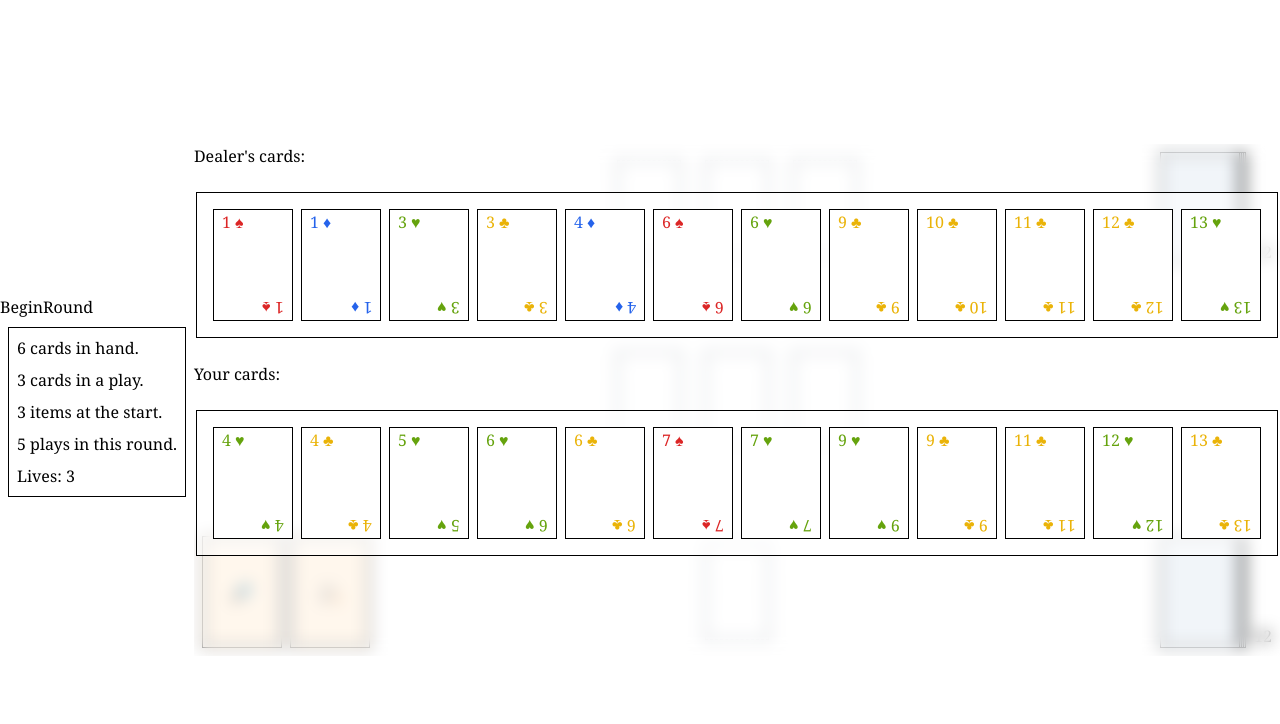
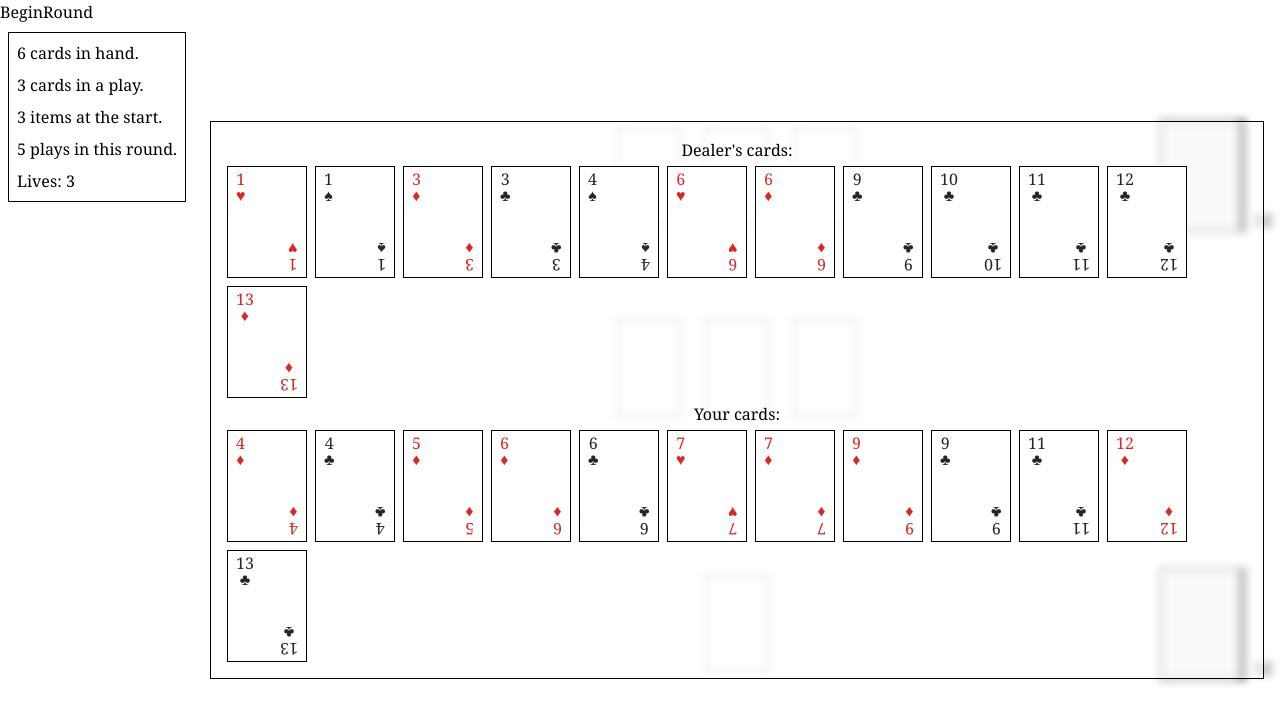
Before and after one commit to Aleshkev/card-game, a React (Vite) app: page / in a window 1280 px wide. Shown: the top 724 px of the page. Built offline with nearby package versions, Linux system fonts and the light colour scheme.

Commit message:
Move overlays into separate components

```diff
--- a/src/App.tsx
+++ b/src/App.tsx
@@ -18,6 +18,8 @@ import {
   givePlayerCards,
   newRound,
 } from "./types/logic";
+import { Popup } from "./components/Popup";
+import { ClickScreen } from "./components/ClickScreen";
 
 type GameState = {
   status: Status;
@@ -162,7 +164,7 @@ function App() {
   });
 
   return (
-    <div className="flex flex-row items-center min-h-[100vh] font-serif">
+    <div className="flex flex-row  items-stretch min-h-[100vh] font-serif">
       <div className="">
         {state.status}
         <RoundMetaView
@@ -171,7 +173,7 @@ function App() {
         />
       </div>
       <div className="grow relative">
-        <div className="">
+        <div className=" h-full">
           <Board
             roundMeta={state.roundMeta}
             roundState={state.round}
@@ -193,14 +195,12 @@ function App() {
             onShowDealerDeck={() => dispatch({ kind: "ShowDealersDeck" })}
             onShowPlayerDeck={() => dispatch({ kind: "ShowPlayerDeck" })}
             showResult={state.status === "ShowingHandResult"}
+            allowSubmit={state.status === "PlayerChoosesCards"}
           />
         </div>
         {(state.status === "ShowDealersDeck" ||
           state.status === "ShowPlayersDeck") && (
-          <div
-            className=" absolute w-full h-full top-0 backdrop-blur"
-            onClick={() => dispatch({ kind: "HideDeck" })}
-          >
+          <Popup onDismiss={() => dispatch({ kind: "HideDeck" })}>
             <CardGridView
               cards={
                 state.status === "ShowDealersDeck"
@@ -208,42 +208,27 @@ function App() {
                   : state.round.playerDeck
               }
             />
-          </div>
+          </Popup>
         )}
         {state.status === "BeginRound" && (
-          <div
-            className="absolute w-full h-full top-0 backdrop-blur flex flex-col gap-2"
-            onClick={() => dispatch({ kind: "BeginRound" })}
-          >
+          <Popup onDismiss={() => dispatch({ kind: "BeginRound" })}>
             <p>Dealer's cards:</p>
             <CardGridView cards={state.round.dealerDeck} />
             <p>Your cards:</p>
             <CardGridView cards={state.round.playerDeck} />
-          </div>
+          </Popup>
         )}
         {state.status === "SelectingDealersCards" && (
-          <div
-            className="absolute w-full h-full top-0 flex flex-col gap-2"
-            onClick={() => dispatch({ kind: "ShowResult" })}
-          >
-            Click to continue
-          </div>
+          <ClickScreen onClick={() => dispatch({ kind: "ShowResult" })} />
         )}
         {state.status === "ShowingHandResult" && (
-          <div
-            className="absolute w-full h-full top-0 flex flex-col gap-2"
-            onClick={() => dispatch({ kind: "ClearUsedCards" })}
-          >
-            Click to continue
-          </div>
+          <ClickScreen onClick={() => dispatch({ kind: "ClearUsedCards" })} />
         )}
         {state.status === "RoundEnded" && (
-          <div
-            className="absolute w-full h-full top-0 flex flex-col gap-2"
+          <ClickScreen
             onClick={() => dispatch({ kind: "NextRound" })}
-          >
-            No cards left. New round will begin. Click to continue.
-          </div>
+            label="No cards left. New round will begin. Click to continue."
+          />
         )}
       </div>
     </div>
--- a/src/components/Board.tsx
+++ b/src/components/Board.tsx
@@ -11,6 +11,7 @@ export type Props = {
 
   onPlayerSelectCard: (card: Card) => void;
   onPlayerUnselectCard: (card: Card) => void;
+  allowSubmit: boolean
   onPlayerSubmit: () => void;
   onShowDealerDeck: () => void;
   onShowPlayerDeck: () => void;
@@ -24,6 +25,7 @@ export function Board({
   onPlayerSelectCard,
   onPlayerUnselectCard,
   onPlayerSubmit,
+  allowSubmit,
   onShowDealerDeck,
   onShowPlayerDeck,
   onUseItem,
@@ -67,7 +69,7 @@ export function Board({
   );
 
   return (
-    <div className="flex flex-col gap-20 items-stretch p-2 max-w-[70em]">
+    <div className=" h-full justify-center flex flex-col gap-20 items-stretch p-2 max-w-[70em]">
       <div className="relative">
         <div className="  mx-auto flex gap-2 items-center justify-center">
           {dealerHand}
@@ -76,18 +78,18 @@ export function Board({
         <div className="absolute right-0 top-0">{dealerDeck}</div>
       </div>
       <div>
-        <div className="flex justify-center gap-2 items-center">
+        <div className="flex flex-col justify-center gap-2 items-center">
           {playerHand}
-          {showResult && <div>Score: {getScore(roundState.playerHand)}</div>}
-          {roundState.playerHand.length >= 1 && (
+          {showResult && <div>Score: {getScore(roundState.playerHand)}</div> || <div>&nbsp;</div>}
+          {(roundState.playerHand.length >= 1 && allowSubmit) && (
             <div onClick={onPlayerSubmit} className="underline cursor-pointer">
               Play
             </div>
-          )}
+          )|| <div>&nbsp;</div>}
         </div>
       </div>
       <div className=" relative">
-        <div className=" absolute left-0 top-0">{playerItems}</div>
+        {/* <div className=" absolute left-0 top-0">{playerItems}</div> */}
         <div className=" mx-auto">{playerCards}</div>
         <div className=" absolute right-0 top-0">{playerDeck}</div>
       </div>
--- a/src/components/CardGridView.tsx
+++ b/src/components/CardGridView.tsx
@@ -9,7 +9,7 @@ export function CardGridView({ cards }: Props) {
   const cardsSorted = sortCards(cards);
   return (
     <div
-      className="bg-white/50 border border-black p-4  backdrop-blur-sm m-4 mx-auto flex flex-col gap-2"
+      className=" mx-auto flex flex-col gap-2"
     >
       <div className="flex flex-row flex-wrap gap-2 ">
         {cardsSorted.map((card) => (
--- a/src/components/CardView.tsx
+++ b/src/components/CardView.tsx
@@ -7,25 +7,25 @@ export type Props = {
 
 export function CardView({ card, onClick }: Props) {
   const text = "" + card.value;
-  const color = ["", "#dc2626", "#65a30d", "#2563eb", "#eab308"][card.color];
-  const suit = "_♠♥♦♣"[card.color];
+  const color = card.color <= 2 ? "#dc2626" : "#262626";
+  const suit = "_♥♦♠♣"[card.color];
 
   return (
     <div
       key={card.id}
       style={{ color }}
-      className={`w-20 h-28 border border-black ${onClick ? "hover:-translate-y-2 cursor-pointer" : ""}  flex px-2 bg-white select-none`}
+      className={`w-20 h-28 border border-black ${onClick ? "hover:-translate-y-2 cursor-pointer" : ""}  flex px-2 py-1 bg-white select-none`}
       onClick={() => onClick && onClick()}
     >
       <div className="relative w-full h-full">
-        <p className="absolute left-0 top-0">
-          {text}&nbsp;
-          {suit}
-        </p>
-        <p className="absolute right-0 bottom-0 rotate-180">
-          {text}&nbsp;
-          {suit}
-        </p>
+        <div className="absolute left-0 top-0 flex flex-col items-center leading-none">
+          <p>{text}</p>
+          <p>{suit}</p>
+        </div>
+        <div className="absolute right-0 bottom-0 rotate-180 flex flex-col items-center leading-none">
+          <p>{text}</p>
+          <p>{suit}</p>
+        </div>
       </div>
     </div>
   );
--- /dev/null
+++ b/src/components/ClickScreen.tsx
@@ -0,0 +1,15 @@
+export type Props = {
+  onClick: () => void;
+  label?: string;
+};
+
+export function ClickScreen({ onClick, label }: Props) {
+  return (
+    <div
+      className="absolute w-full h-full top-0 flex flex-col gap-2 p-2"
+      onClick={onClick}
+    >
+      {label || "Click to continue"}
+    </div>
+  );
+}
--- /dev/null
+++ b/src/components/Popup.tsx
@@ -0,0 +1,18 @@
+import React, { PropsWithChildren } from "react";
+
+export type Props = PropsWithChildren<{
+  onDismiss: () => void;
+}>;
+
+export function Popup({ onDismiss, children }: Props) {
+  return (
+    <div
+      className="absolute w-full h-full top-0 backdrop-blur-sm p-4 flex items-center"
+      onClick={onDismiss}
+    >
+      <div className=" mx-auto border border-black bg-white/50 p-4 flex flex-col items-center gap-1">
+        {children}
+      </div>
+    </div>
+  );
+}
```
